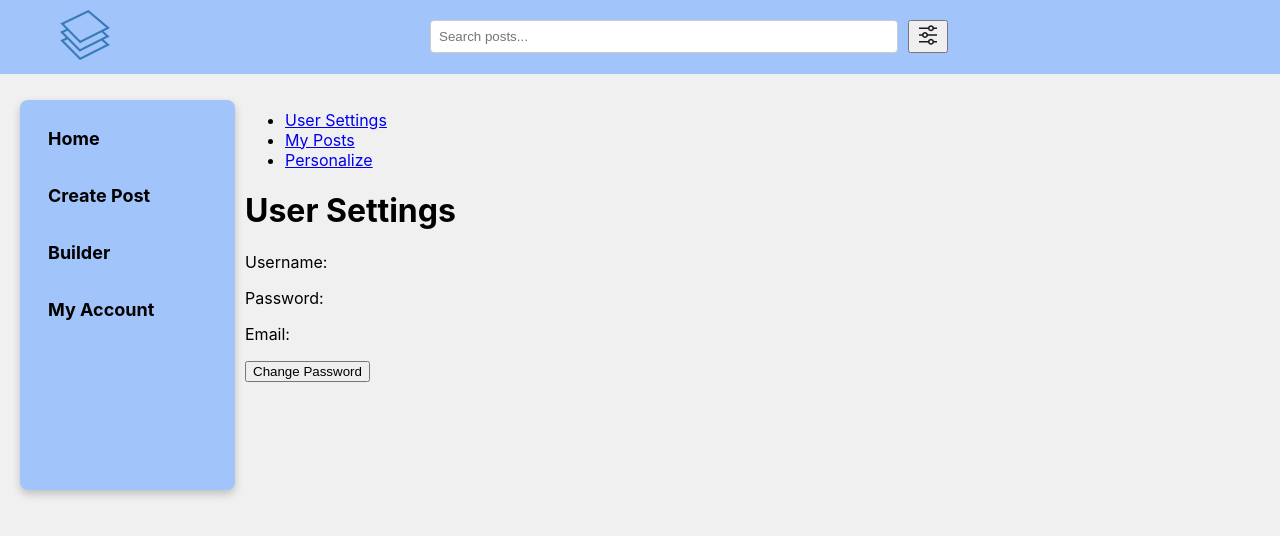
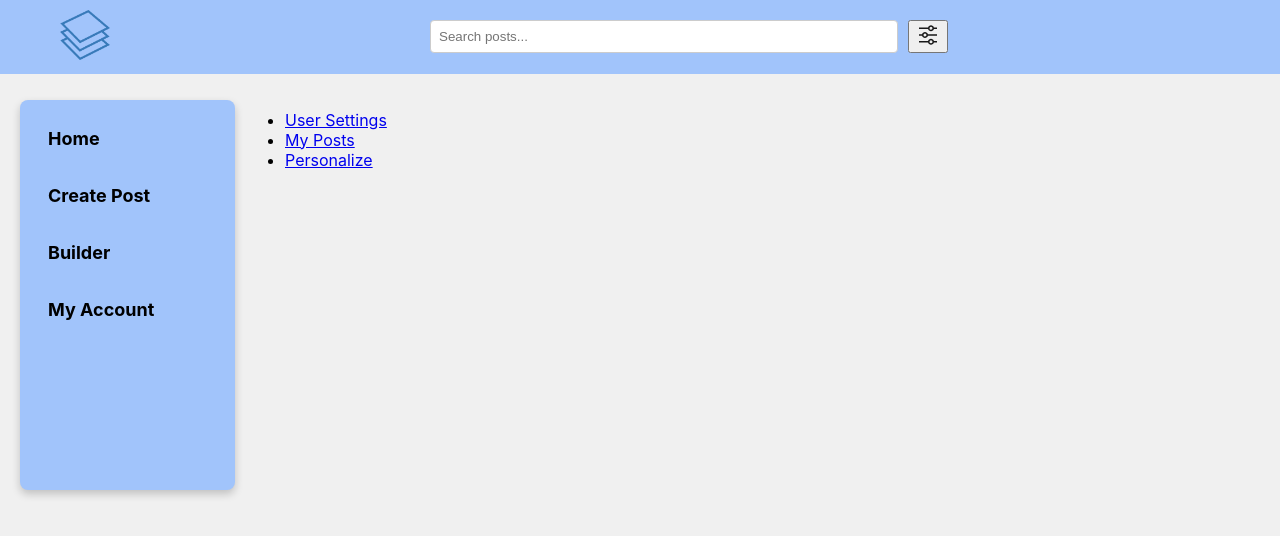
Before and after one commit to 20201141/NSF, a React (Create React App) app: page /account in a window 1280 px wide. Shown: the top 536 px of the page. Built offline with nearby package versions, Linux system fonts and the light colour scheme; no server answers.

Commit message:
Update UserSettings.tsx

```diff
--- a/src/account/UserSettings.tsx
+++ b/src/account/UserSettings.tsx
@@ -59,7 +59,7 @@ function UserSettings() {
       <div className="user-nav">
         <nav>
           <ul>
-            <li><Link to="/" className="user-nav-item">User Settings</Link></li>
+            <li><Link to="/account" className="user-nav-item">User Settings</Link></li>
             <li><Link to="/account/my-post" className="user-nav-item">My Posts</Link></li>
             <li><Link to="/account/personalize" className="user-nav-item">Personalize</Link></li>
           </ul>
@@ -68,7 +68,7 @@ function UserSettings() {
 
       <div className="user-content">
         <Routes>
-          <Route path="/" element={<Settings />} />
+          <Route path="/account" element={<Settings />} />
           <Route path="/account/my-post" element={<MyPosts />} />
           <Route path="/account/personalize" element={<Personalize />} />
         </Routes>
```
